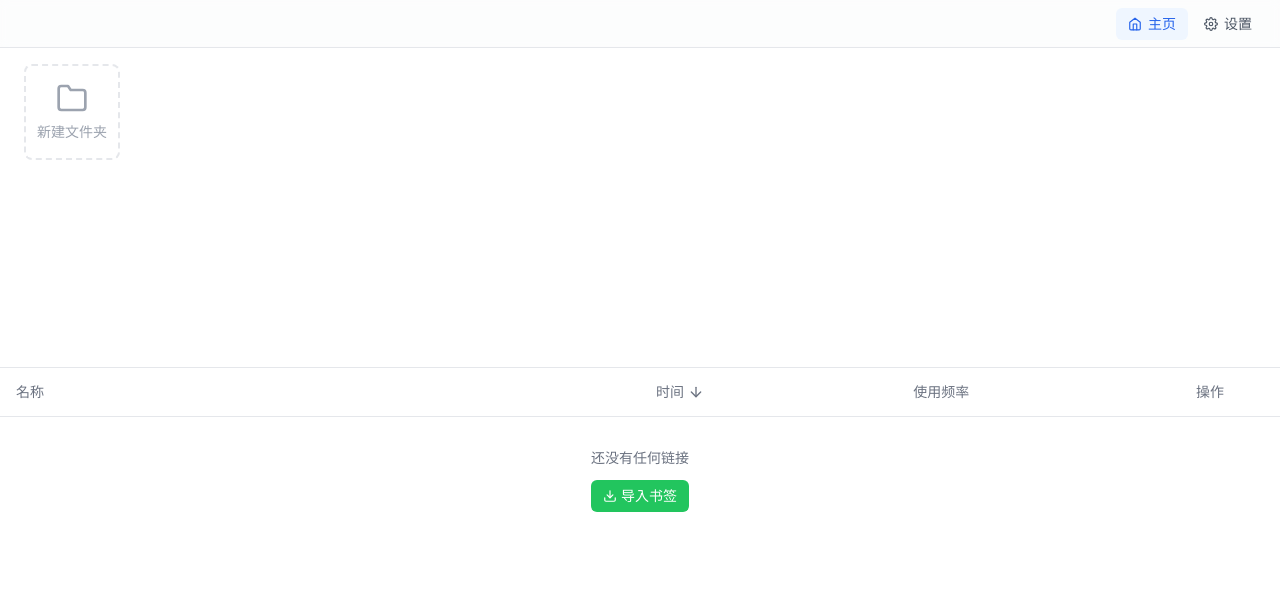
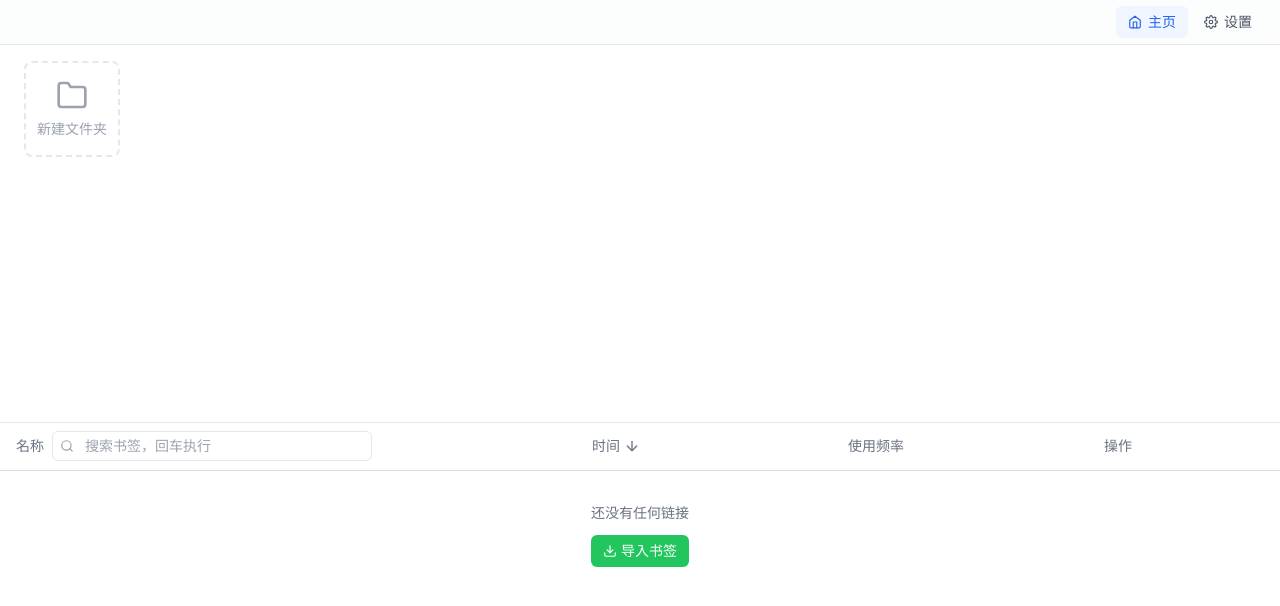
Before and after one commit to sumingcheng/bookmark-flow, a React (Vite) app: page / in a window 1280 px wide. Shown: the top 606 px of the page. Built offline with nearby package versions, Linux system fonts and the light colour scheme.

Commit message:
优化功能

```diff
--- a/src/components/folder-grid.tsx
+++ b/src/components/folder-grid.tsx
@@ -26,7 +26,7 @@ export function FolderGrid({
   onReorder
 }: FolderGridProps) {
   return (
-    <div className="h-2/5 min-h-[300px] bg-white border-b">
+    <div className="h-[50vh]  bg-white border-b">
       <div className="h-full flex flex-col">
         <ScrollArea className="flex-1">
           <div className="p-4">
--- a/src/components/link-list.tsx
+++ b/src/components/link-list.tsx
@@ -1,15 +1,16 @@
 import { Badge } from '@/components/ui/badge'
-import { ScrollArea } from '@/components/ui/scroll-area'
 import { Table, TableBody, TableCell, TableHead, TableHeader, TableRow } from '@/components/ui/table'
 import { Tooltip, TooltipContent, TooltipProvider, TooltipTrigger } from '@/components/ui/tooltip'
 import type { Link } from '@/services/db'
+import { useState } from 'react'
 import { useDrag } from 'react-dnd'
-import { FiArrowDown, FiDownload, FiEdit2, FiLink, FiTrash2 } from 'react-icons/fi'
+import { FiArrowDown, FiArrowUp, FiDownload, FiEdit2, FiLink, FiLoader, FiSearch, FiTrash2 } from 'react-icons/fi'
 
 interface LinkListProps {
   links: Link[]
   isLoading: boolean
   sortBy: 'createdAt' | 'useCount'
+  sortDirection: 'asc' | 'desc'
   onSortChange: (sort: 'createdAt' | 'useCount') => void
   onTagSelect: (tag: string) => void
   onTagsClear: () => void
@@ -17,50 +18,90 @@ interface LinkListProps {
   onEdit: (link: Link | null) => void
   onDelete: (linkId: string) => Promise<void>
   onLinkClick: (linkId: string) => Promise<void>
+  onSearch: (term: string) => void
+  isSearching?: boolean
 }
 
 export function LinkList({
   links,
   isLoading,
   sortBy,
+  sortDirection,
   onSortChange,
   onTagSelect,
   onTagsClear,
   onImport,
   onEdit,
   onDelete,
-  onLinkClick
+  onLinkClick,
+  onSearch,
+  isSearching = false
 }: LinkListProps) {
+  const [inputValue, setInputValue] = useState('')
+
+  const handleSearch = (e: React.FormEvent) => {
+    e.preventDefault()
+    onSearch(inputValue)
+  }
+
   return (
-    <div className="flex-1 bg-white">
+    <div className="h-[50vh] bg-white">
       <div className="h-full flex flex-col">
-        <div className="flex-1 overflow-hidden">
-          <ScrollArea className="h-full">
         <Table>
-              <TableHeader>
+          <TableHeader className="sticky top-0 bg-white shadow-sm">
             <TableRow>
-                  <TableHead className="w-[50%]">名称</TableHead>
-                  <TableHead>
+              <TableHead className="w-[45%] text-left">
+                <div className="flex items-center gap-2">
+                  <span>名称</span>
+                  <div className="flex-1 max-w-xs">
+                    <form onSubmit={handleSearch} className="relative">
+                      <FiSearch className="absolute left-2 top-1/2 -translate-y-1/2 text-gray-400" />
+                      {isSearching && (
+                        <FiLoader className="absolute right-2 top-1/2 -translate-y-1/2 text-gray-400 animate-spin" />
+                      )}
+                      <input
+                        type="text"
+                        value={inputValue}
+                        onChange={(e) => setInputValue(e.target.value)}
+                        placeholder="搜索书签，回车执行"
+                        className="w-full pl-8 pr-8 py-1 text-sm border rounded-md focus:outline-none focus:ring-2 focus:ring-blue-500"
+                      />
+                    </form>
+                  </div>
+                </div>
+              </TableHead>
+              <TableHead className="w-[20%] text-left">
                 <button
                   onClick={() => onSortChange('createdAt')}
                   className="flex items-center gap-1 hover:text-blue-500"
                 >
                   时间
-                      {sortBy === 'createdAt' && <FiArrowDown className="h-4 w-4" />}
+                  {sortBy === 'createdAt' && (
+                    sortDirection === 'desc' ?
+                      <FiArrowDown className="h-4 w-4" /> :
+                      <FiArrowUp className="h-4 w-4" />
+                  )}
                 </button>
               </TableHead>
-                  <TableHead>
+              <TableHead className="w-[20%] text-left">
                 <button
                   onClick={() => onSortChange('useCount')}
                   className="flex items-center gap-1 hover:text-blue-500"
                 >
                   使用频率
-                      {sortBy === 'useCount' && <FiArrowDown className="h-4 w-4" />}
+                  {sortBy === 'useCount' && (
+                    sortDirection === 'desc' ?
+                      <FiArrowDown className="h-4 w-4" /> :
+                      <FiArrowUp className="h-4 w-4" />
+                  )}
                 </button>
               </TableHead>
-                  <TableHead className="w-[100px]">操作</TableHead>
+              <TableHead className="w-[15%] text-left">操作</TableHead>
             </TableRow>
           </TableHeader>
+        </Table>
+        <div className="flex-1 overflow-auto">
+          <Table>
             <TableBody>
               {isLoading ? (
                 Array.from({ length: 5 }).map((_, index) => (
@@ -93,7 +134,6 @@ export function LinkList({
               )}
             </TableBody>
           </Table>
-          </ScrollArea>
         </div>
       </div>
     </div>
@@ -131,7 +171,7 @@ function LinkItem({
         ref={drag}
         className={`group ${isDragging ? 'opacity-50' : ''}`}
       >
-        <TableCell>
+        <TableCell className="w-[45%]">
           <div className="flex items-center gap-3">
             <FiLink className="flex-shrink-0 text-gray-400" />
             <div>
@@ -165,13 +205,13 @@ function LinkItem({
             </div>
           </div>
         </TableCell>
-        <TableCell className="text-sm text-gray-500">
+        <TableCell className="w-[20%] text-sm text-gray-500">
           {new Date(link.createdAt).toLocaleDateString()}
         </TableCell>
-        <TableCell className="text-sm text-gray-500">
+        <TableCell className="w-[20%] text-sm text-gray-500">
           {link.useCount} 次
         </TableCell>
-        <TableCell>
+        <TableCell className="w-[15%]">
           <div className="flex gap-1 opacity-0 group-hover:opacity-100 transition-opacity">
             <Tooltip>
               <TooltipTrigger asChild>
@@ -205,7 +245,7 @@ function LinkItem({
 function LinkItemSkeleton() {
   return (
     <TableRow>
-      <TableCell>
+      <TableCell className="w-[45%]">
         <div className="flex items-center gap-3">
           <div className="w-5 h-5 bg-gray-200 rounded-full" />
           <div className="space-y-2">
@@ -214,13 +254,13 @@ function LinkItemSkeleton() {
           </div>
         </div>
       </TableCell>
-      <TableCell>
+      <TableCell className="w-[20%]">
         <div className="w-20 h-4 bg-gray-200 rounded" />
       </TableCell>
-      <TableCell>
+      <TableCell className="w-[20%]">
         <div className="w-16 h-4 bg-gray-200 rounded" />
       </TableCell>
-      <TableCell>
+      <TableCell className="w-[15%]">
         <div className="w-16 h-4 bg-gray-200 rounded" />
       </TableCell>
     </TableRow>
--- a/src/view/home/index.tsx
+++ b/src/view/home/index.tsx
@@ -21,6 +21,9 @@ export default function Home() {
   const [selectedTags, setSelectedTags] = useState<string[]>([])
   const [allTags, setAllTags] = useState<string[]>([])
   const [isLoading, setIsLoading] = useState(true)
+  const [searchTerm, setSearchTerm] = useState('')
+  const [sortDirection, setSortDirection] = useState<'asc' | 'desc'>('desc')
+  const [isSearching, setIsSearching] = useState(false)
 
   // 加载初始数据
   useEffect(() => {
@@ -225,18 +228,42 @@ export default function Home() {
     }
   }
 
+  // 修改排序处理函数
+  const handleSortChange = (newSortBy: 'createdAt' | 'useCount') => {
+    if (sortBy === newSortBy) {
+      setSortDirection(prev => prev === 'desc' ? 'asc' : 'desc')
+    } else {
+      setSortBy(newSortBy)
+      setSortDirection('desc')
+    }
+  }
+
   const sortedLinks = [...links].sort((a, b) => {
+    const multiplier = sortDirection === 'desc' ? 1 : -1
     if (sortBy === 'createdAt') {
-      return b.createdAt - a.createdAt
+      return (b.createdAt - a.createdAt) * multiplier
     }
-    return b.useCount - a.useCount
+    return (b.useCount - a.useCount) * multiplier
   })
 
+  // 处理搜索
+  const handleSearch = useCallback(async (term: string) => {
+    setIsSearching(true)
+    try {
+      setSearchTerm(term)
+    } finally {
+      setIsSearching(false)
+    }
+  }, [])
+
   // 过滤链接
-  const filteredLinks = sortedLinks.filter(link =>
-    selectedTags.length === 0 ||
-    selectedTags.every(tag => link.tags.includes(tag))
-  )
+  const filteredLinks = sortedLinks.filter(link => {
+    if (!searchTerm) return true
+    return (
+      link.name.toLowerCase().includes(searchTerm.toLowerCase()) ||
+      link.url.toLowerCase().includes(searchTerm.toLowerCase())
+    )
+  })
 
   useEffect(() => {
     // 注册快捷键
@@ -302,8 +329,10 @@ export default function Home() {
           links={filteredLinks}
           isLoading={isLoading}
           sortBy={sortBy}
-          onSortChange={setSortBy}
-
+          sortDirection={sortDirection}
+          onSortChange={handleSortChange}
+          onSearch={handleSearch}
+          isSearching={isSearching}
           onTagSelect={(tag: string) => {
             setSelectedTags(prev =>
               prev.includes(tag)
@@ -311,7 +340,6 @@ export default function Home() {
                 : [...prev, tag]
             )
           }}
-
           onTagsClear={() => setSelectedTags([])}
           onImport={handleImportBookmarks}
           onEdit={setEditingLink}
```
Lines whose indentation alone changed are shown as unchanged.
